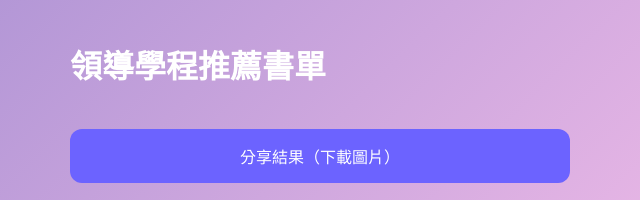
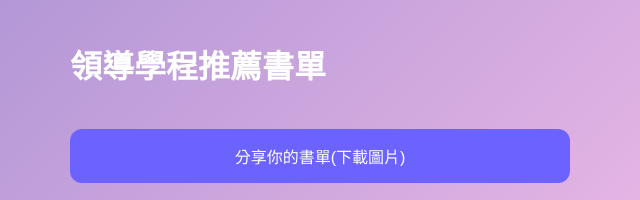
Before and after one commit to jacklinsamurai0711-max/ability-test, a plain HTML site: page result.html in a window 1280 px wide. Shown: the top 200 px of the page, 320-960 px from the left. Drawn offline with Linux system fonts and the light colour scheme.

Commit message:
Update result.html

```diff
--- a/result.html
+++ b/result.html
@@ -77,7 +77,7 @@ button{
 <div id="list"></div>
 
 <button onclick="shareImage()">
-分享結果（下載圖片）
+分享你的書單(下載圖片)
 </button>
 
 <button onclick="goBack()">
```
